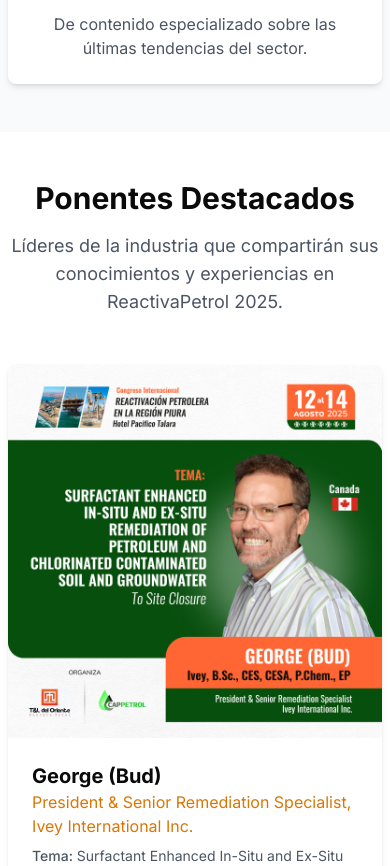
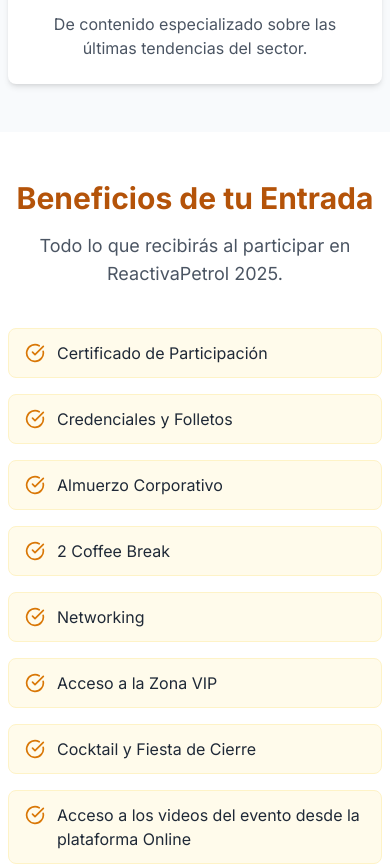
Before and after one commit to Evangelivm/evento-petrolero-info, a Next.js app: page / in a window 390 px wide. Shown: the part 2260-3126 px from the top of the page. Built offline with nearby package versions, Linux system fonts and the light colour scheme.

Commit message:
actualizaciones de beneficios

```diff
--- a/app/page.tsx
+++ b/app/page.tsx
@@ -425,6 +425,43 @@ export default function Home() {
                   </div>
                 </CardContent>
               </Card>
+            </div>
+          </div>
+        </section>
+
+        {/* Beneficios de tu Entrada */}
+        <section id="beneficios" className="py-12 sm:py-16">
+          <div className="container mx-auto px-2 sm:px-4">
+            <div className="text-center mb-10">
+              <h2 className="text-3xl font-bold mb-4 text-amber-700">
+                Beneficios de tu Entrada
+              </h2>
+              <p className="text-lg text-gray-600 max-w-2xl mx-auto">
+                Todo lo que recibirás al participar en ReactivaPetrol 2025.
+              </p>
+            </div>
+            <div className="max-w-2xl mx-auto">
+              <ul className="grid gap-4 sm:grid-cols-2">
+                {[
+                  "Certificado de Participación",
+                  "Credenciales y Folletos",
+                  "Almuerzo Corporativo",
+                  "2 Coffee Break",
+                  "Networking",
+                  "Acceso a la Zona VIP",
+                  "Cocktail y Fiesta de Cierre",
+                  "Acceso a los videos del evento desde la plataforma Online",
+                  "Membresía Anual (solo por pago de 3 días)",
+                ].map((item, idx) => (
+                  <li
+                    key={idx}
+                    className="flex items-start gap-3 bg-amber-50 rounded-lg px-4 py-3 border border-amber-100"
+                  >
+                    <CheckCircle className="h-5 w-5 text-amber-600 mt-0.5 flex-shrink-0" />
+                    <span className="text-base text-gray-800">{item}</span>
+                  </li>
+                ))}
+              </ul>
             </div>
           </div>
         </section>
@@ -974,7 +1011,7 @@ export default function Home() {
                   ))}
                 </div>
                 {/* Agregar segunda fila con 3 recuadros adicionales */}
-                <div className="grid grid-cols-1 sm:grid-cols-2 lg:grid-cols-3 gap-6 md:gap-8 items-center justify-items-center mt-6">
+                {/* <div className="grid grid-cols-1 sm:grid-cols-2 lg:grid-cols-3 gap-6 md:gap-8 items-center justify-items-center mt-6">
                   {[
                     "/gotaamarilla.jpg",
                     "/gotaamarilla.jpg",
@@ -999,7 +1036,7 @@ export default function Home() {
                       />
                     </div>
                   ))}
-                </div>
+                </div> */}
               </div>
 
               <div>
@@ -1028,7 +1065,7 @@ export default function Home() {
                   )}
                 </div>
                 {/* Segunda fila de patrocinadores Crudos Ligeros */}
-                <div className="grid grid-cols-1 sm:grid-cols-2 lg:grid-cols-4 gap-4 md:gap-6 items-center justify-items-center mt-6">
+                {/* <div className="grid grid-cols-1 sm:grid-cols-2 lg:grid-cols-4 gap-4 md:gap-6 items-center justify-items-center mt-6">
                   {[
                     "/gotaamarron.jpg",
                     "/gotaamarron.jpg",
@@ -1051,7 +1088,7 @@ export default function Home() {
                       />
                     </div>
                   ))}
-                </div>
+                </div> */}
               </div>
 
               <div>
@@ -1059,15 +1096,8 @@ export default function Home() {
                   Crudos Pesados (22 API)
                 </h3>
                 <div className="grid grid-cols-1 sm:grid-cols-2 lg:grid-cols-3 gap-4 md:gap-6 items-center justify-items-center">
-                  {[
-                    "https://hebbkx1anhila5yf.public.blob.vercel-storage.com/centro1.jpg-nWF1NgHSV4sLjZnoxcj32yLrYtmpaB.jpeg",
-                    "https://hebbkx1anhila5yf.public.blob.vercel-storage.com/north.jpg-S6NiYQ1WtmhOY6exa5GwWaQn01wQEy.jpeg",
-                    "https://hebbkx1anhila5yf.public.blob.vercel-storage.com/WhatsApp%20Image%202025-05-24%20at%2012.11.07%20PM-ChEwWMrmx324rxZLyBWWjmQUBoU897.jpeg",
-                    "https://hebbkx1anhila5yf.public.blob.vercel-storage.com/LOGO%20TIERRA%20ADENTRO%20HORIZONAL%20EN%20ALTAS-koxBZTLAeJw5Ijc9eNOzcuDOWXWPH0.png",
-                    "/placeholder.svg",
-                    "/placeholder.svg",
-                  ].map((logo, index) =>
-                    index === 0 ? (
+                  {["gotanegra.jpg", "gotanegra.jpg", "gotanegra.jpg"].map(
+                    (logo, index) => (
                       <Link
                         key={"link-" + index}
                         href="https://www.facebook.com/CentrodeInvestigacionyDesarrolloCulturalPetrolero/"
@@ -1076,74 +1106,13 @@ export default function Home() {
                         className="bg-white rounded-lg border-2 border-black shadow-md hover:shadow-lg transition-all duration-300 w-full max-w-[200px] aspect-[3/1.5] flex items-center justify-center overflow-hidden group"
                       >
                         <Image
-                          src="https://hebbkx1anhila5yf.public.blob.vercel-storage.com/gotanegra.jpg-40ebA5ePWKiRCQdO87K188y2O5zyLA.jpeg"
+                          src={logo}
                           width={200}
                           height={100}
                           alt={`Crudos Pesados ${index + 1}`}
                           className="w-full h-full object-contain group-hover:scale-[1.03] transition-transform duration-300"
                         />
                       </Link>
-                    ) : index === 1 ? (
-                      <Link
-                        key={"link-" + index}
-                        href="https://pe.linkedin.com/company/north-oil-services-s.a.c."
-                        target="_blank"
-                        rel="noopener noreferrer"
-                        className="bg-white rounded-lg border-2 border-black shadow-md hover:shadow-lg transition-all duration-300 w-full max-w-[200px] aspect-[3/1.5] flex items-center justify-center overflow-hidden group"
-                      >
-                        <Image
-                          src="https://hebbkx1anhila5yf.public.blob.vercel-storage.com/gotanegra.jpg-mfbKDLUDB4bQ7u7djqeG8oJmwO0HVm.jpeg"
-                          width={200}
-                          height={100}
-                          alt="North Oil Services S.A.C."
-                          className="w-full h-full object-contain group-hover:scale-[1.03] transition-transform duration-300"
-                        />
-                      </Link>
-                    ) : index === 2 ? (
-                      <Link
-                        key={"link-" + index}
-                        href="https://www.facebook.com/PetroenergiaEC/"
-                        target="_blank"
-                        rel="noopener noreferrer"
-                        className="bg-white rounded-lg border-2 border-black shadow-md hover:shadow-lg transition-all duration-300 w-full max-w-[200px] aspect-[3/1.5] flex items-center justify-center overflow-hidden group"
-                      >
-                        <Image
-                          src="https://hebbkx1anhila5yf.public.blob.vercel-storage.com/gotanegra.jpg-tTCiFd56VVdSTZXKn2eYxY96MoZ7iL.jpeg"
-                          width={200}
-                          height={100}
-                          alt="Petroenergía"
-                          className="w-full h-full object-contain group-hover:scale-[1.03] transition-transform duration-300"
-                        />
-                      </Link>
-                    ) : index === 3 ? (
-                      <Link
-                        key={"link-" + index}
-                        href="https://www.youtube.com/@tierraadentroperu"
-                        target="_blank"
-                        rel="noopener noreferrer"
-                        className="bg-white rounded-lg border-2 border-black shadow-md hover:shadow-lg transition-all duration-300 w-full max-w-[200px] aspect-[3/1.5] flex items-center justify-center overflow-hidden group"
-                      >
-                        <Image
-                          src="https://hebbkx1anhila5yf.public.blob.vercel-storage.com/gotanegra.jpg-ohX4n0ie5dOnmiSvjNG7XTjtqHryDg.jpeg"
-                          width={200}
-                          height={100}
-                          alt="Tierra Adentro"
-                          className="w-full h-full object-contain group-hover:scale-[1.03] transition-transform duration-300"
-                        />
-                      </Link>
-                    ) : (
-                      <div
-                        key={index}
-                        className="bg-white rounded-lg border-2 border-black shadow-md hover:shadow-lg transition-all duration-300 w-full max-w-[200px] aspect-[3/1.5] flex items-center justify-center overflow-hidden group"
-                      >
-                        <Image
-                          src="/gotanegra.jpg"
-                          width={200}
-                          height={100}
-                          alt={`Crudos Pesados - Patrocinador ${index + 1}`}
-                          className="w-full h-full object-contain group-hover:scale-[1.03] transition-transform duration-300"
-                        />
-                      </div>
                     )
                   )}
                 </div>
@@ -1667,9 +1636,9 @@ export default function Home() {
                     className="object-cover"
                   /> */}
                 </div>
-                <span className="mt-4 text-sm text-gray-500">
+                {/* <span className="mt-4 text-sm text-gray-500">
                   Video vertical | 9:16
-                </span>
+                </span> */}
               </div>
             </div>
           </div>
```
